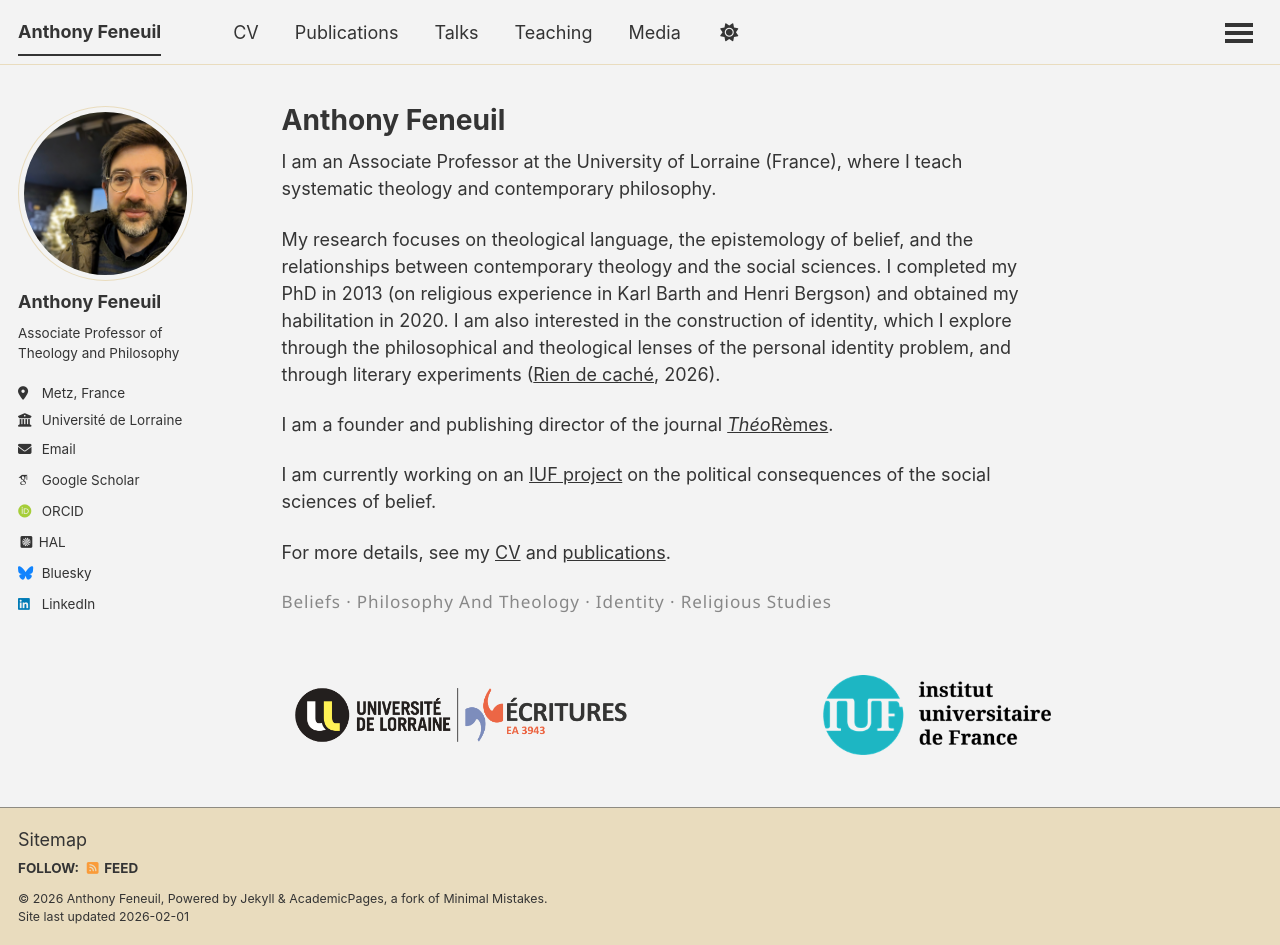
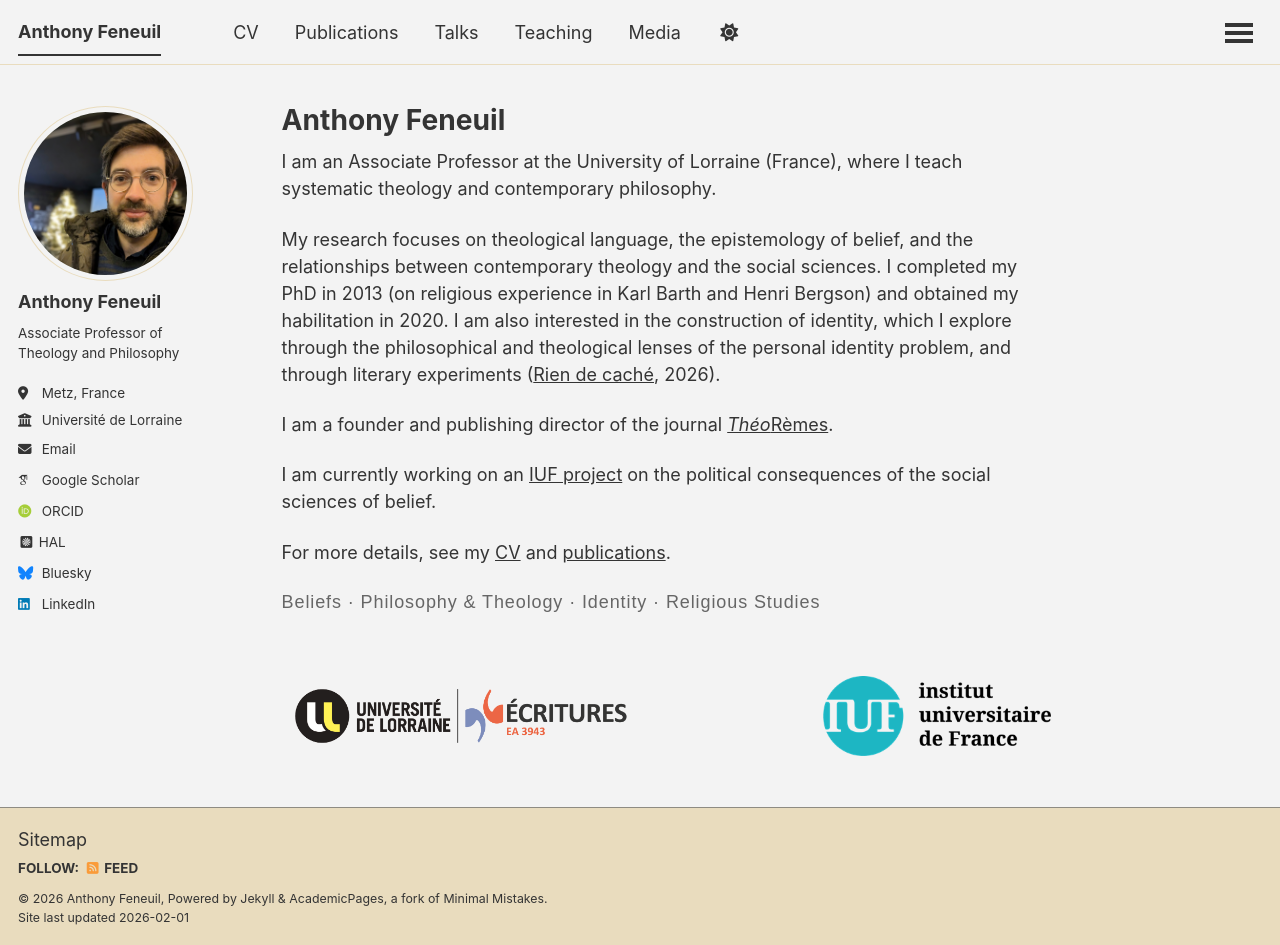
Before and after one commit to anfnl/anfnl.github.io, a Jekyll site: the page built from _pages/about.md, in a window 1280 px wide and 945 px high. Built offline with Jekyll 4.4.1, drawn with Linux system fonts in a browser that asks for light colours; some web fonts are replaced; a script that is not in the unit is left out.

Commit message:
Update about.md

```diff
--- a/_pages/about.md
+++ b/_pages/about.md
@@ -17,7 +17,7 @@ I am currently working on an [IUF project](https://www.iufrance.fr/les-membres-d
 
 For more details, see my [CV](cv/) and [publications](publications/).
 
-<p style="font-family: 'Segoe UI', sans-serif; color: #888; font-weight: normal; font-size: 0.95em; letter-spacing: 0.05em;">Beliefs · Philosophy And Theology · Identity · Religious Studies</p>
+<p style="font-family: 'Crimson Pro', sans-serif; color: #666; font-weight: normal; font-size: 1em; letter-spacing: 0.05em;">Beliefs · Philosophy & Theology · Identity · Religious Studies</p>
 
 <div style="display: flex; justify-content: space-between; align-items: flex-end; margin-top: 60px;">
   <a href="https://ecritures.univ-lorraine.fr/"><img src="https://anfnl.github.io/images/logoEcritransp.png" alt="Logo 1" style="height: 80px;"></a>
```
